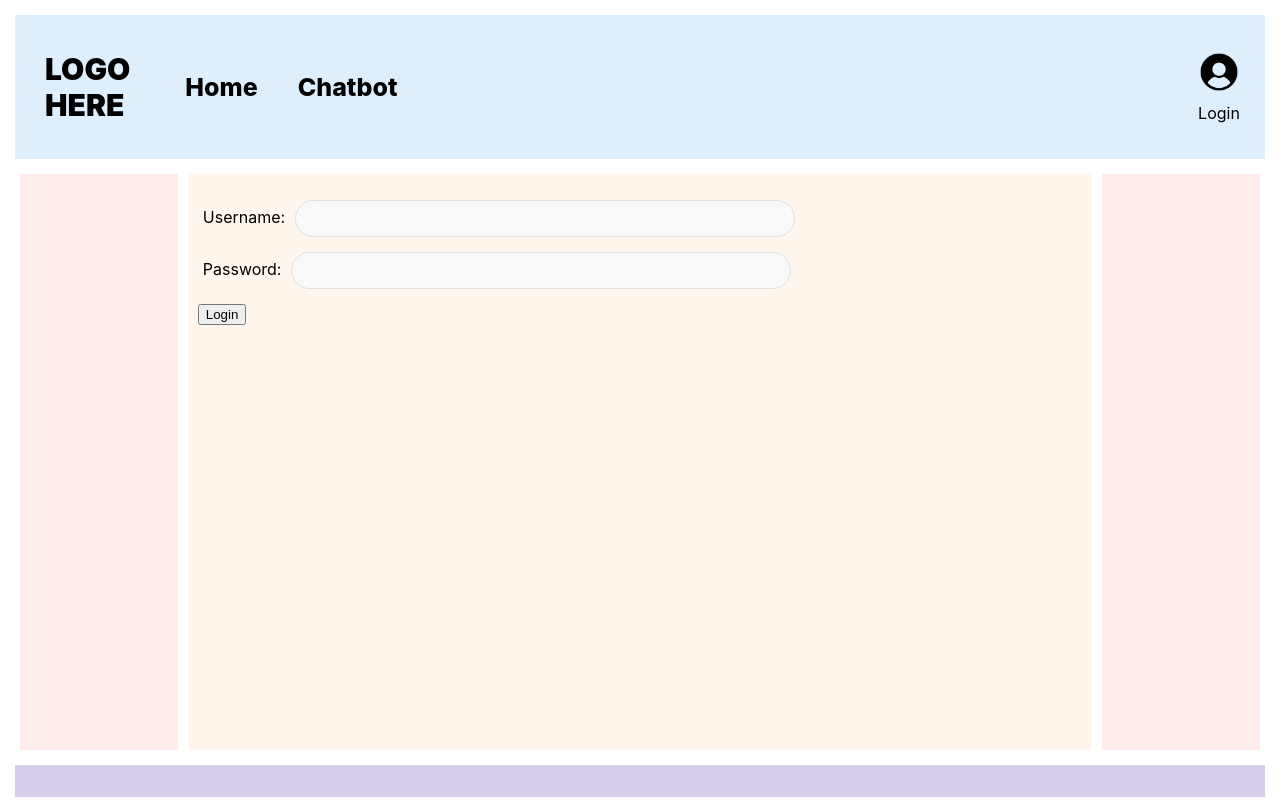
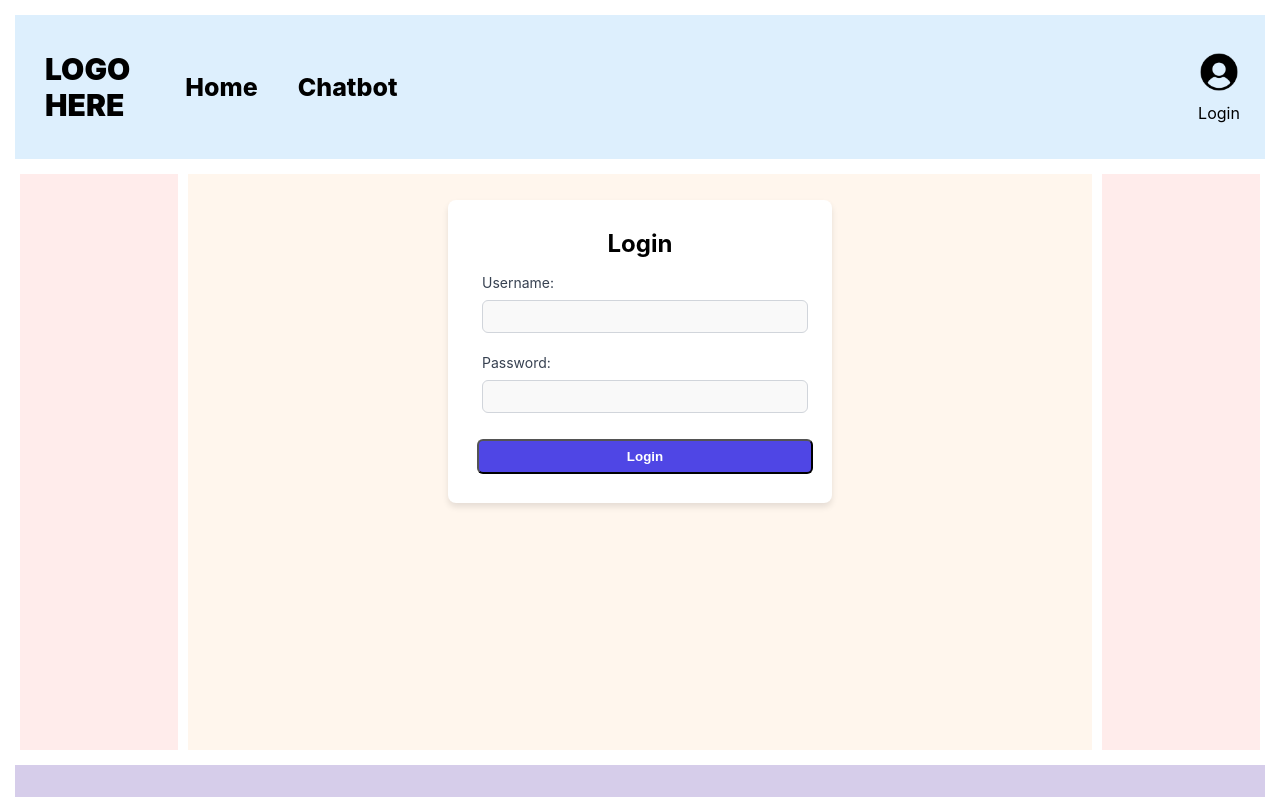
Before and after one commit to thavishkagamage/Integrated-Therapy-Software, a React (Create React App) app in the folder cbt_chatbot/front-end/: page /login in a window 1280 px wide. Built offline with nearby package versions, Linux system fonts and the light colour scheme.

Commit message:
simple login styles

```diff
--- /dev/null
+++ b/cbt_chatbot/front-end/src/components/login/Login.css
@@ -0,0 +1,73 @@
+.login-container {
+    display: flex;
+    justify-content: center;
+    align-items: center;
+}
+
+.login-form {
+    background: white;
+    padding: 1.5rem;
+    border-radius: 0.5rem;
+    box-shadow: 0 4px 6px rgba(0, 0, 0, 0.1);
+    width: 24rem;
+}
+
+.login-title {
+    font-size: 1.5rem;
+    font-weight: bold;
+    text-align: center;
+    margin-bottom: 1rem;
+}
+
+.login-error {
+    color: #ef4444;
+    font-size: 0.875rem;
+    text-align: center;
+    margin-bottom: 1rem;
+}
+
+.login-field {
+    margin-bottom: 1rem;
+}
+
+.login-label {
+    display: block;
+    font-size: 0.875rem;
+    font-weight: medium;
+    color: #374151;
+    margin-bottom: 0.25rem;
+}
+
+.login-input {
+    width: 100%;
+    padding: 0.5rem;
+    border: 1px solid #d1d5db;
+    border-radius: 0.375rem;
+    outline: none;
+    transition: border-color 0.2s;
+}
+
+.login-input:focus {
+    border-color: #6366f1;
+    box-shadow: 0 0 0 3px rgba(99, 102, 241, 0.3);
+}
+
+.login-button {
+    width: 100%;
+    background-color: #4f46e5;
+    color: white;
+    padding: 0.5rem;
+    border-radius: 0.375rem;
+    font-weight: bold;
+    cursor: pointer;
+    transition: background-color 0.2s;
+}
+
+.login-button:hover {
+    background-color: #4338ca;
+}
+
+.login-button:disabled {
+    background-color: #9ca3af;
+    cursor: not-allowed;
+}
--- a/cbt_chatbot/front-end/src/components/login/Login.js
+++ b/cbt_chatbot/front-end/src/components/login/Login.js
@@ -1,12 +1,18 @@
 import React, { useState } from 'react';
 import axios from 'axios';
+import './Login.css';
 
 const Login = ({ setIsLoggedIn }) => {
     const [username, setUsername] = useState('');
     const [password, setPassword] = useState('');
+    const [loading, setLoading] = useState(false);
+    const [error, setError] = useState(null);
 
     const handleLogin = async (e) => {
         e.preventDefault();
+        setLoading(true);
+        setError(null);
+
         try {
             const response = await axios.post('http://127.0.0.1:8000/api/users/login/', {
                 username,
@@ -25,31 +31,45 @@ const Login = ({ setIsLoggedIn }) => {
         } catch (error) {
             console.error('Login failed:', error.response.data);
             alert('Invalid credentials');
+        } finally {
+            setLoading(false);
         }
     };
 
     return (
-        <form onSubmit={handleLogin}>
-            <div>
-                <label>Username:</label>
+        <div className="login-container">
+            <form onSubmit={handleLogin} className="login-form">
+                <h2 className="login-title">Login</h2>
+
+                {error && <p className="login-error">{error}</p>}
+
+                <div className="login-field">
+                    <label className="login-label">Username:</label>
                     <input
                         type="text"
                         value={username}
                         onChange={(e) => setUsername(e.target.value)}
                         required
+                        className="login-input"
                     />
                 </div>
-            <div>
-                <label>Password:</label>
+
+                <div className="login-field">
+                    <label className="login-label">Password:</label>
                     <input
                         type="password"
                         value={password}
                         onChange={(e) => setPassword(e.target.value)}
                         required
+                        className="login-input"
                     />
                 </div>
-            <button type="submit">Login</button>
+
+                <button type="submit" disabled={loading} className="login-button">
+                    {loading ? 'Logging in...' : 'Login'}
+                </button>
             </form>
+        </div>
     );
 };
 
```
Lines whose indentation alone changed are shown as unchanged.
